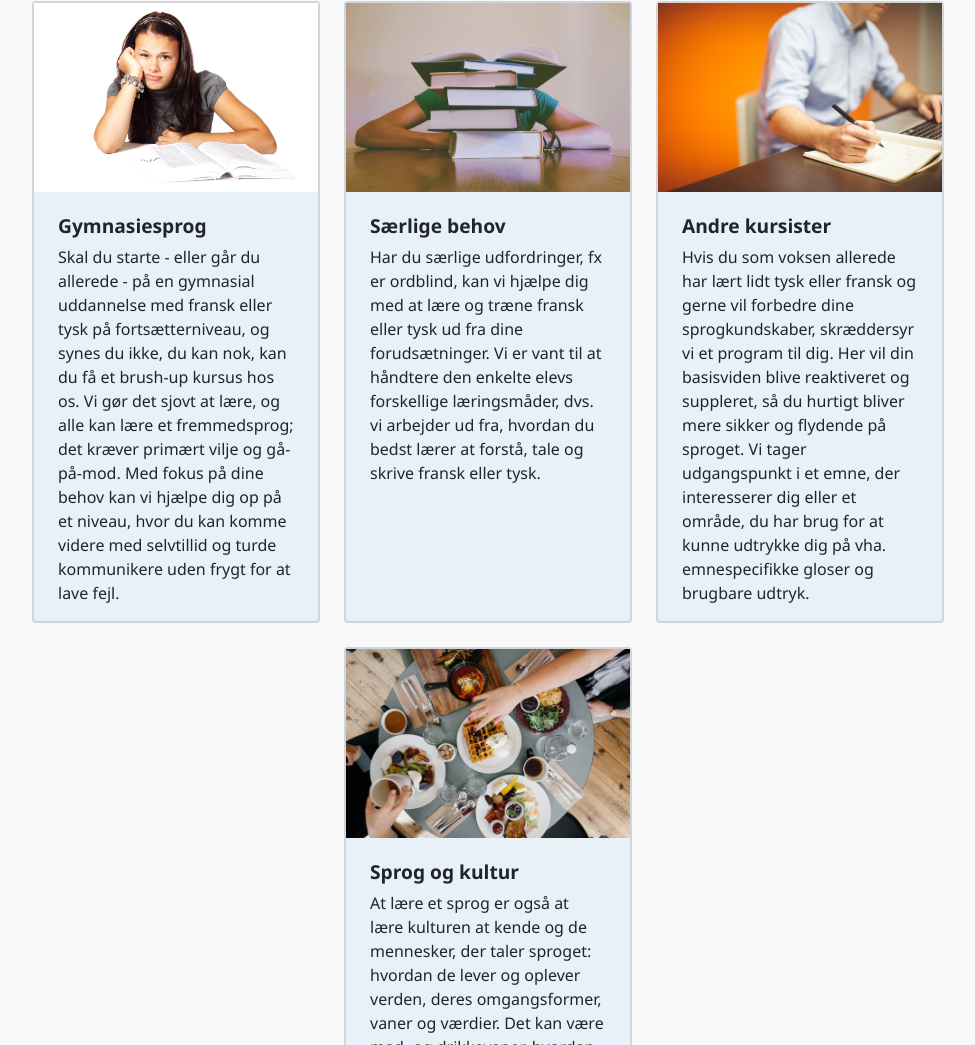
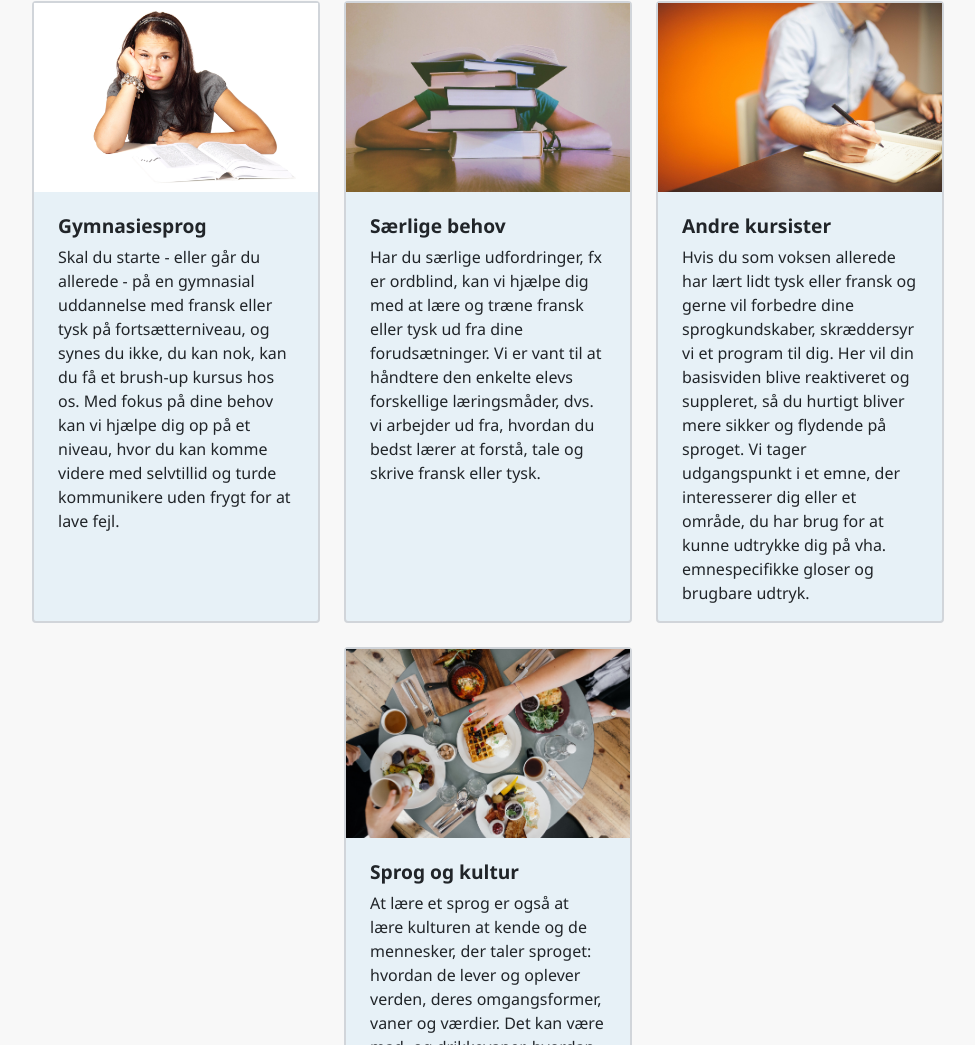
Before and after one commit to stavnstrup/lawandsus, a Gatsby site: page / in a window 1280 px wide. Shown: the part 969-2014 px from the top of the page, without its empty margins (152-1127 px from the left). Built offline with nearby package versions, Linux system fonts and the light colour scheme; Gatsby itself is replaced by a stand-in of ours.

Commit message:
Simplicificer gymnasiesprog

```diff
--- a/src/pages/index.js
+++ b/src/pages/index.js
@@ -44,11 +44,10 @@ export default ({ data }) => {
               <p>
                 Skal du starte - eller går du allerede - på en gymnasial
                 uddannelse med fransk eller tysk på fortsætterniveau, og synes
-                du ikke, du kan nok, kan du få et brush-up kursus hos os. Vi gør
-                det sjovt at lære, og alle kan lære et fremmedsprog; det kræver
-                primært vilje og gå-på-mod. Med fokus på dine behov kan vi
-                hjælpe dig op på et niveau, hvor du kan komme videre med
-                selvtillid og turde kommunikere uden frygt for at lave fejl.
+                du ikke, du kan nok, kan du få et brush-up kursus hos os. Med
+                fokus på dine behov kan vi hjælpe dig op på et niveau, hvor du
+                kan komme videre med selvtillid og turde kommunikere uden frygt
+                for at lave fejl.
               </p>
             </CardBody>
           </Card>
```
